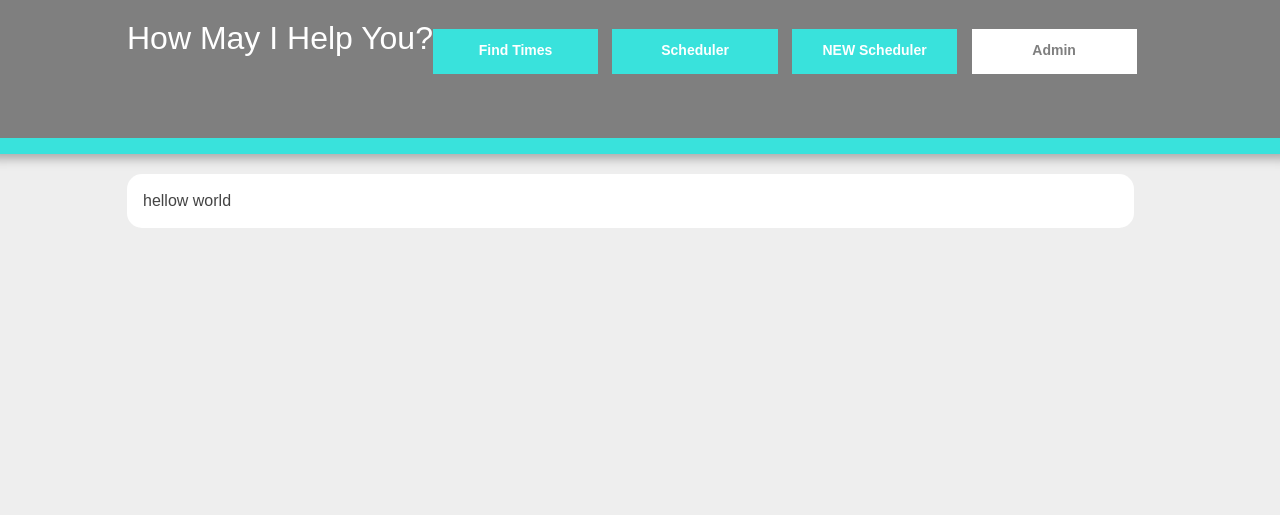
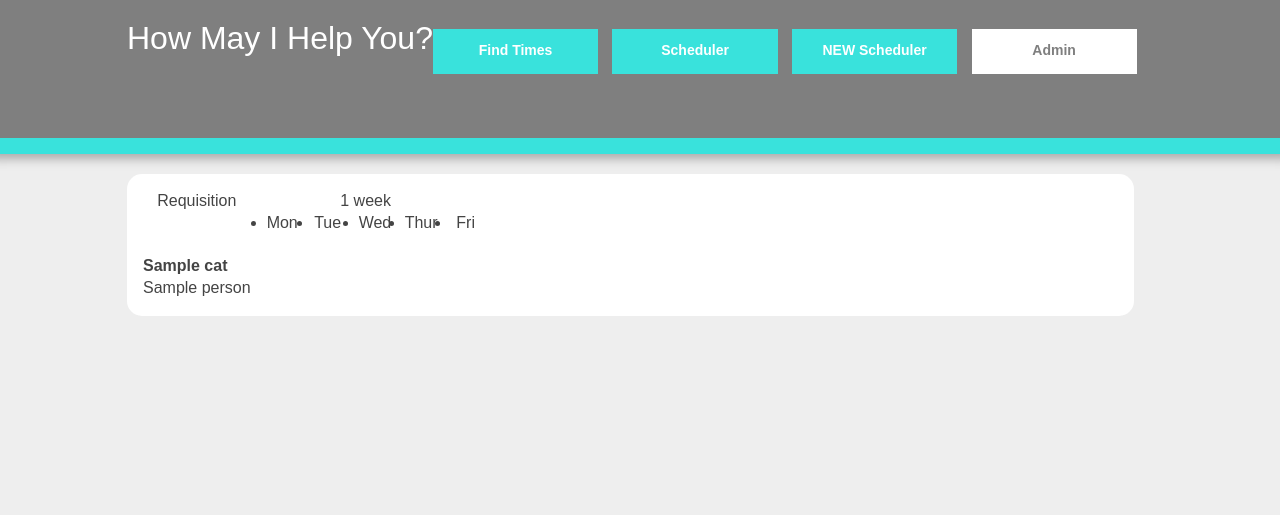
Before and after one commit to kmorrison/caltech, a Django app: template templates/tracker.html in a window 1280 px wide. Shown: the top 515 px of the page. Run offline with Django 3.2, Linux system fonts and the light colour scheme; the template is opened without the code that fills it: most values are stand-ins (such as "Sample title", 1, 10 or a date in 2020); parts of the project's set-up code (start-up, migrations or seed data) failed here and were passed over; some libraries are stand-ins or nearby versions.

Commit message:
some tracker stuff

```diff
--- a/static/css/my_css.css
+++ b/static/css/my_css.css
@@ -21,3 +21,12 @@
 #main-form .candidate-name {
   width: 250px;
 }
+
+.tracker-container .week {
+  overflow: hidden;
+}
+
+.tracker-container .week li {
+  float: left;
+  width: 30px;
+}
--- a/templates/tracker.html
+++ b/templates/tracker.html
@@ -8,5 +8,32 @@
 {% endblock %}
 
 {% block body %}
-hellow world
+<table border="1" class="tracker-container">
+  <tr>
+    <th>Requisition</th>
+    <th>
+       1 week
+       <ul class="week">
+         <li>Mon</li>
+         <li>Tue</li>
+         <li>Wed</li>
+         <li>Thur</li>
+         <li>Fri</li>
+       </ul>
+    </th>
+  </tr>
+  {% for cat, stuff in tracker_dict.items %}
+    <tr class="category">
+      <td><strong>{{cat}}</strong></td>
+      <td></td>
+    </tr>
+    {% for person in stuff %}
+      <tr>
+        <td>{{person.interviewer_name}}</td>
+        <td>
+        </td>
+      </tr>
+    {% endfor %}
+  {% endfor %}
+</table>
 {% endblock %}
```
